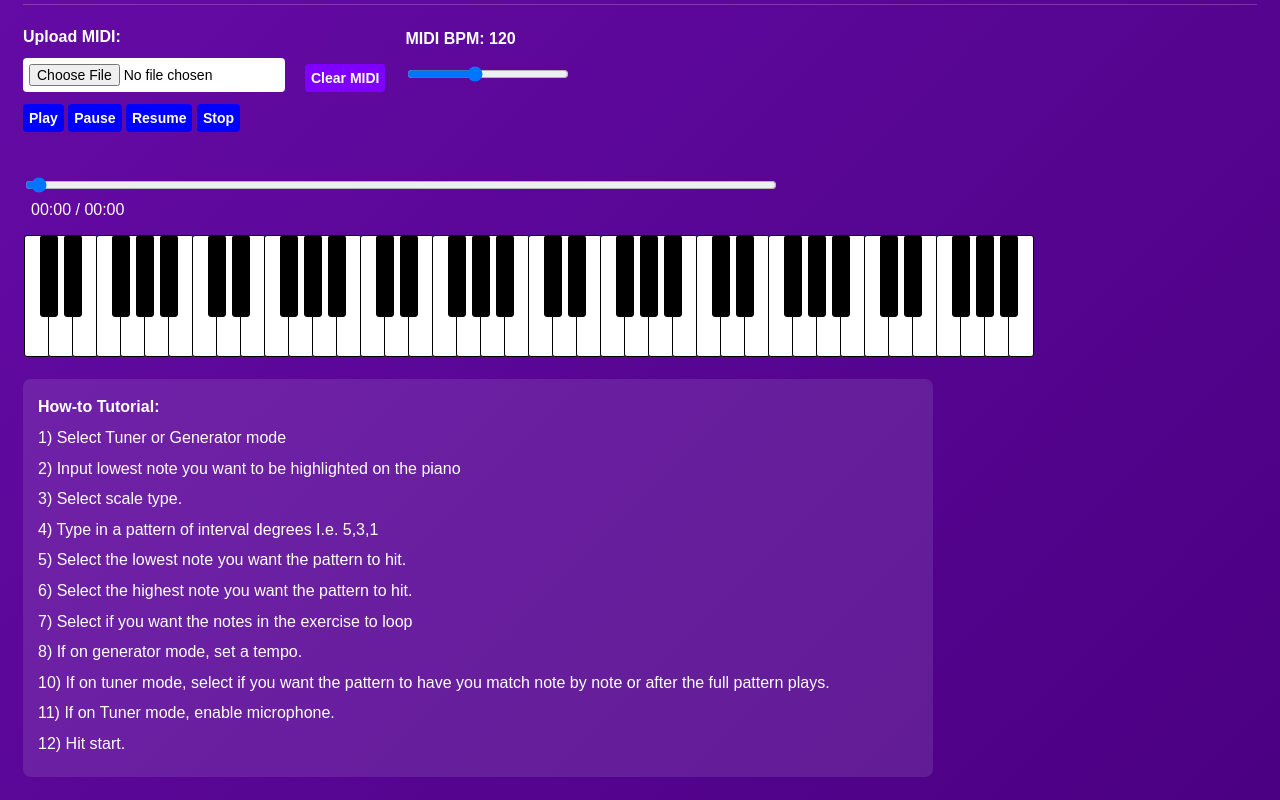
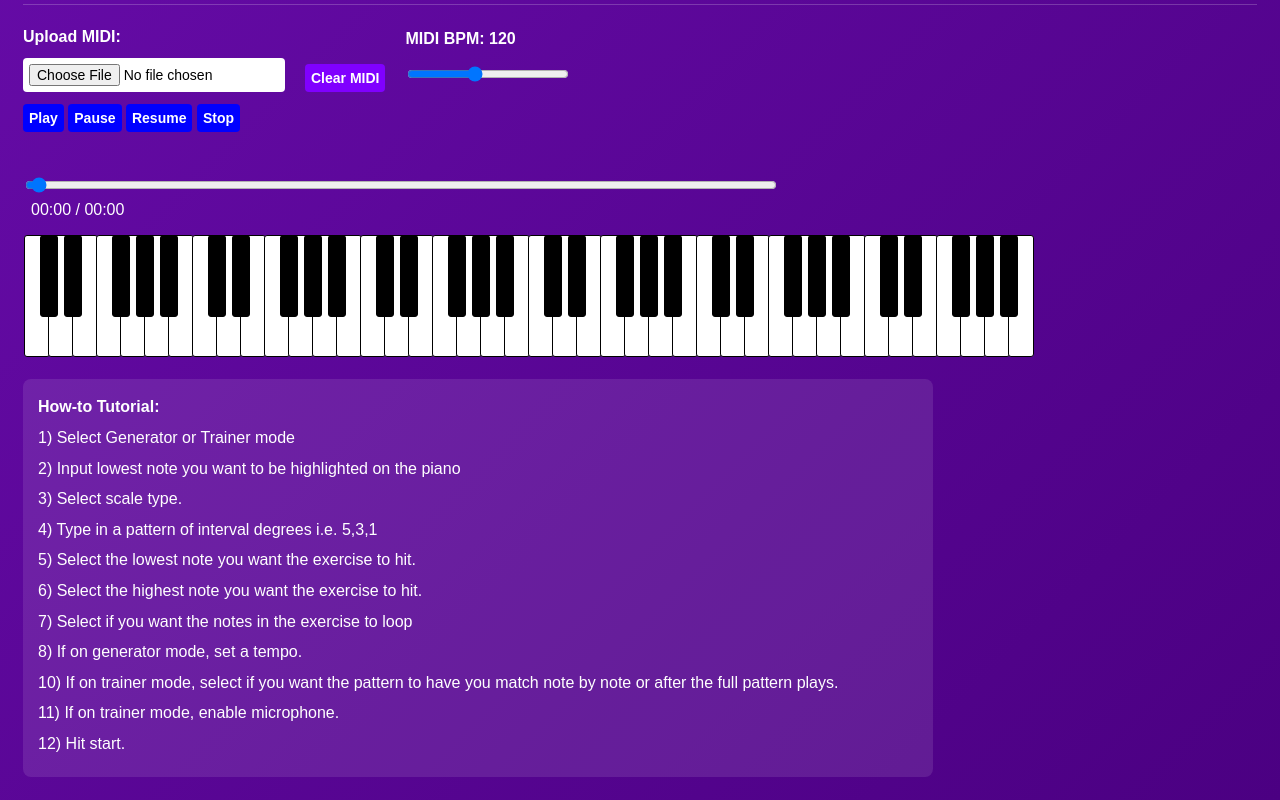
Before and after one commit to melveesings1995/Vocal-Tuner, a plain HTML site: page index.html in a window 1280 px wide. Shown: the part 462-1262 px from the top of the page. Drawn offline with nearby package versions, Linux system fonts and the light colour scheme; no server answers.

Commit message:
Update index.html

```diff
--- a/index.html
+++ b/index.html
@@ -108,16 +108,16 @@
 
 <div id="tutorial">
   <strong>How-to Tutorial:</strong>
-  <p>1) Select Tuner or Generator mode</p>
+  <p>1) Select Generator or Trainer mode</p>
   <p>2) Input lowest note you want to be highlighted on the piano</p>
   <p>3) Select scale type.</p>
-  <p>4) Type in a pattern of interval degrees I.e. 5,3,1</p>
-  <p>5) Select the lowest note you want the pattern to hit.</p>
-  <p>6) Select the highest note you want the pattern to hit.</p>
+  <p>4) Type in a pattern of interval degrees i.e. 5,3,1</p>
+  <p>5) Select the lowest note you want the exercise to hit.</p>
+  <p>6) Select the highest note you want the exercise to hit.</p>
   <p>7) Select if you want the notes in the exercise to loop</p>
   <p>8) If on generator mode, set a tempo.</p>
-  <p>10) If on tuner mode, select if you want the pattern to have you match note by note or after the full pattern plays.</p>
-  <p>11) If on Tuner mode, enable microphone.</p>
+  <p>10) If on trainer mode, select if you want the pattern to have you match note by note or after the full pattern plays.</p>
+  <p>11) If on trainer mode, enable microphone.</p>
   <p>12) Hit start.</p>
 </div>
 
```
